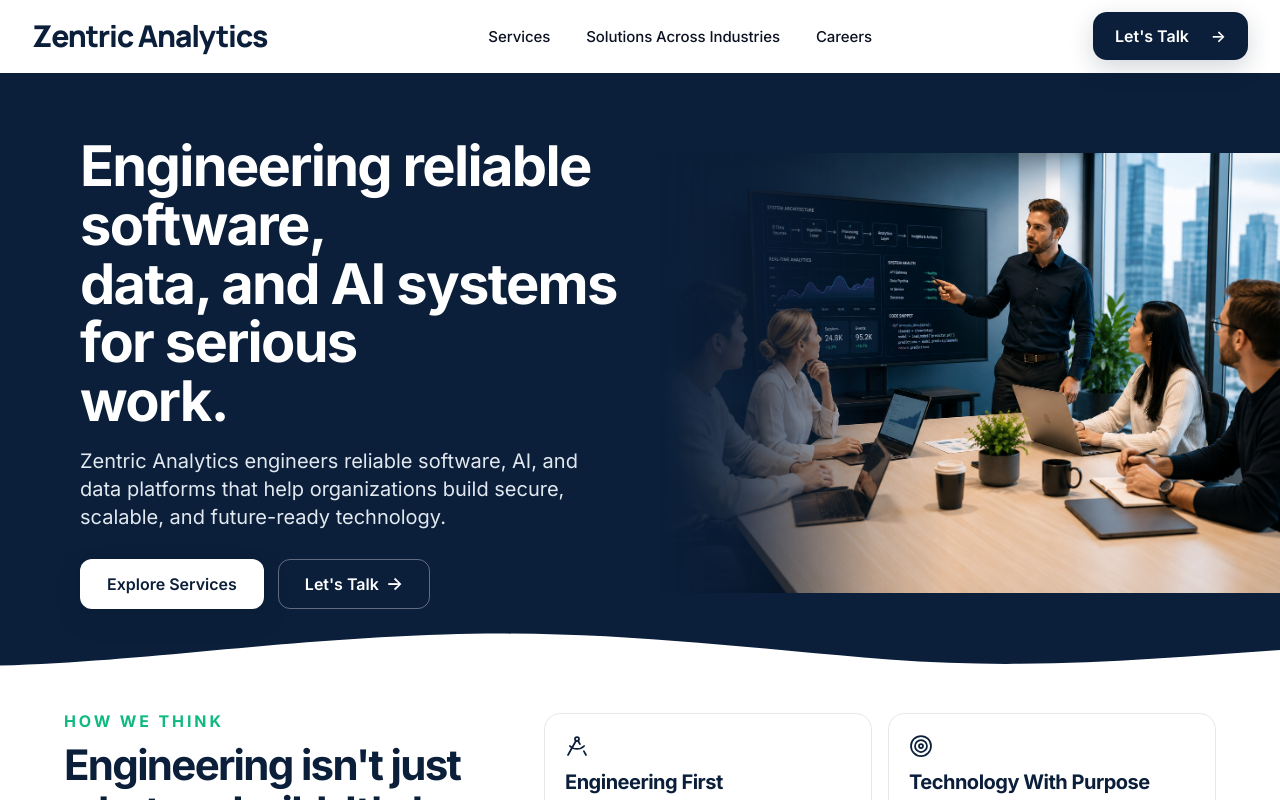
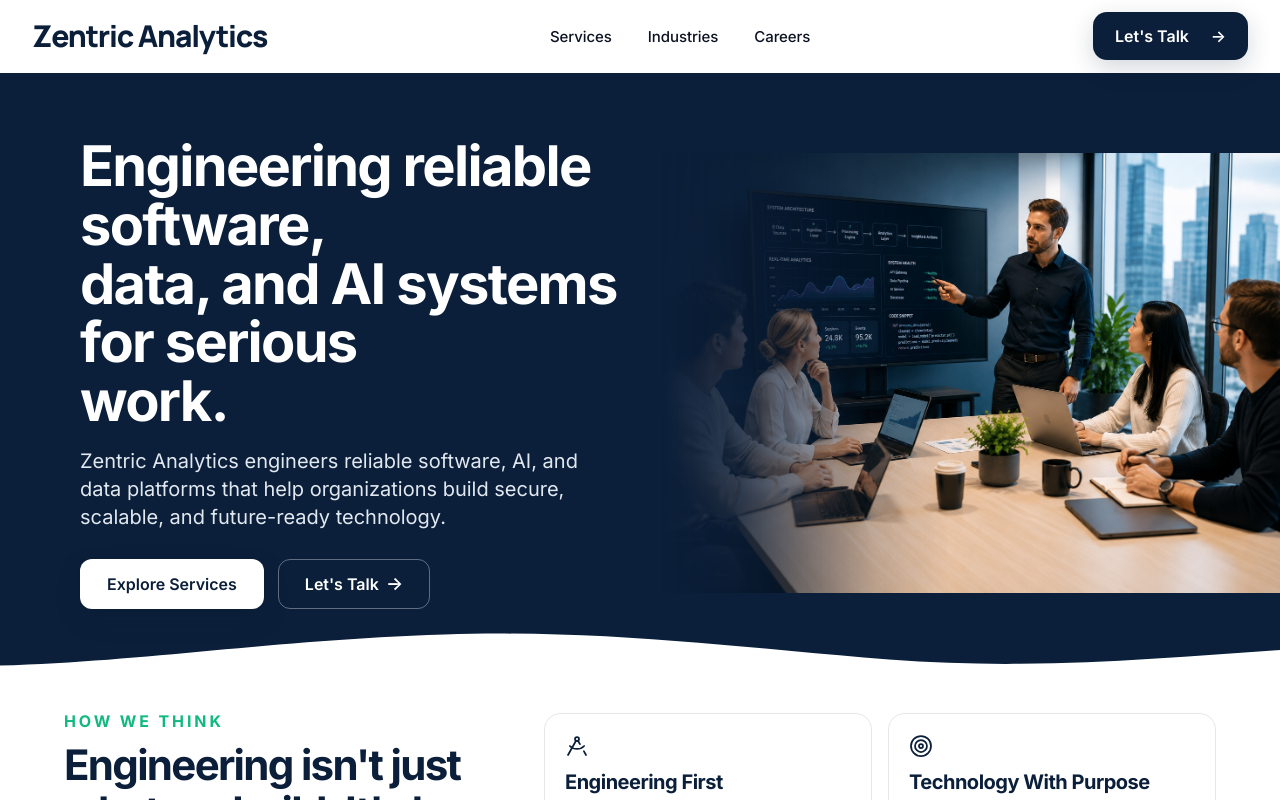
Before and after one commit to Zentric-Analytics/Zentricanalytics.com, a Next.js app: page / in a window 1280 px wide. Shown: the top 800 px of the page. Built offline with nearby package versions, Linux system fonts and the light colour scheme.

Commit message:
Clarify industries navigation label

```diff
--- a/src/components/navigation.ts
+++ b/src/components/navigation.ts
@@ -1,7 +1,7 @@
 export const primaryNavigationLinks = [
   ['/', 'Home'],
   ['/services', 'Services'],
-  ['/industries', 'Solutions Across Industries'],
+  ['/industries', 'Industries'],
   ['/careers', 'Careers'],
 ] as const;
 
```
Also changed, not shown: 1 other file (tests, documents, lock files or other folders).
